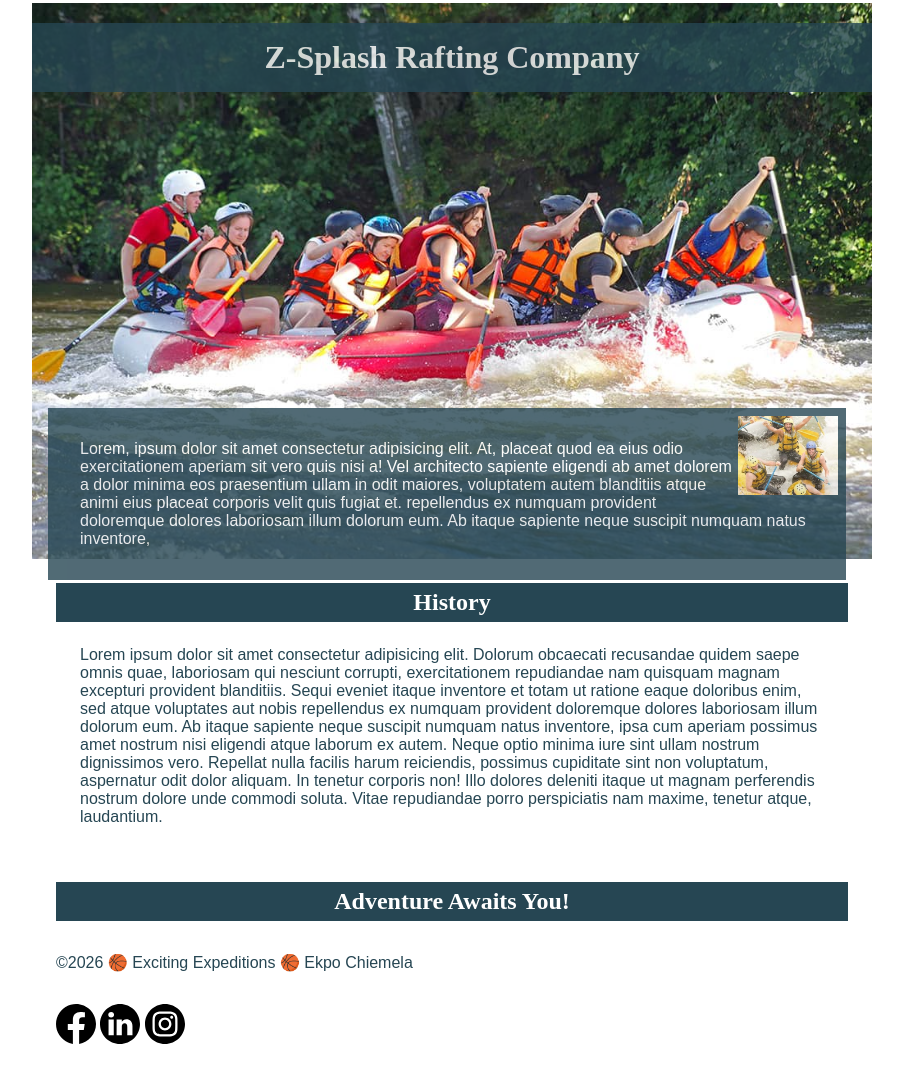
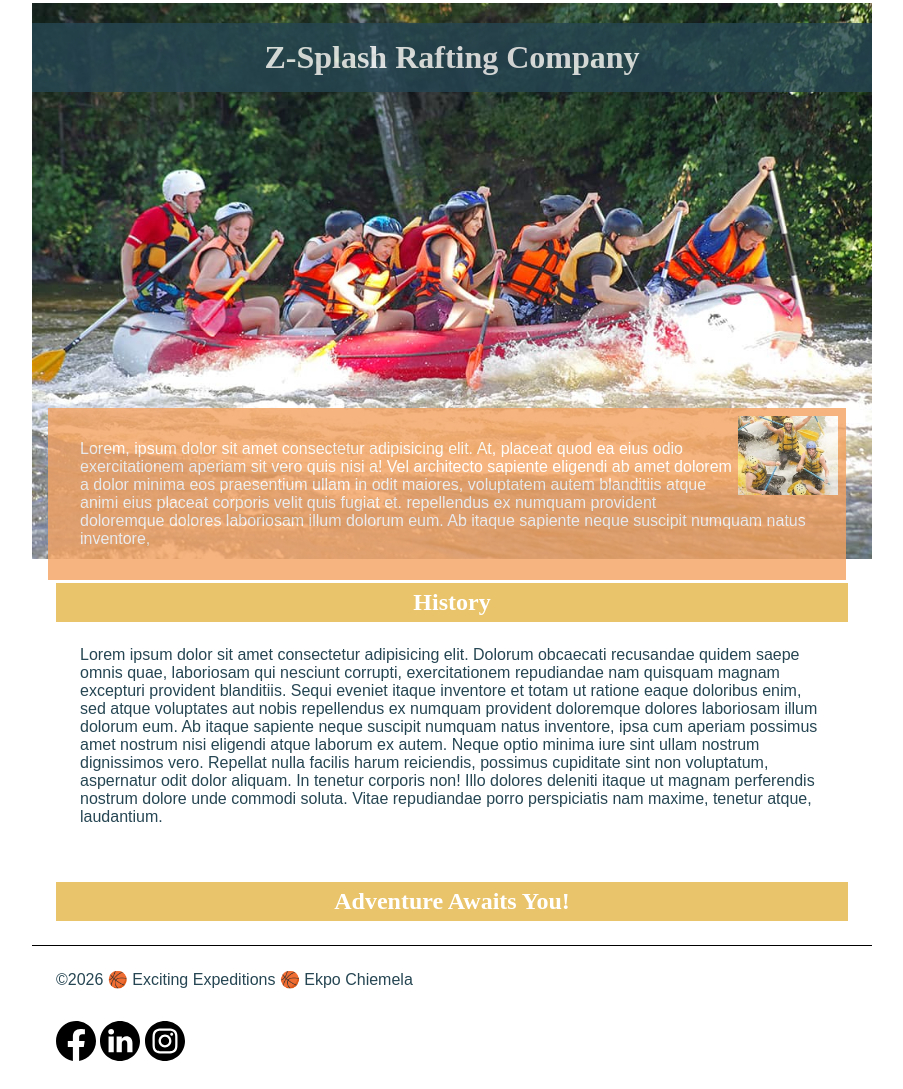
Before and after one commit to Ryunosuk-e/wdd130, a plain HTML site: page wwr/about.html in a window 1280 px wide. Shown: the part 321-1410 px from the top of the page, without its empty margins (188-1091 px from the left). Drawn offline with Linux system fonts and the light colour scheme.

Commit message:
wk3 corrections

```diff
--- a/wwr/about.html
+++ b/wwr/about.html
@@ -4,10 +4,10 @@
 <head>
     <meta charset="UTF-8">
     <meta name="viewport" content="width=device-width, initial-scale=1.0">
-    <title>Document</title>
+    <title>About Us - Z-Splash Rafting Company</title>
     <link rel="stylesheet" href="styles/rafting.css">
-    <meta name="description" content="Z-splash rafting. A whitewater rafting company that involves navigating a non-motorized watercraft down free flowing rivers.">
-    <meta name="author" content="Ekpo Chiemela">
+    <meta name="description" content="Z-Splash Rafting is an adventure and recreational company that specializes in whitewater rafting, offering customers an exciting opportunity to navigate free-flowing rivers using non-motorized watercraft. The company provides thrilling outdoor experiences for individuals, groups, tourists, and adventure enthusiasts while promoting teamwork, courage, and a connection with nature. With a focus on safety, professional guidance, and customer satisfaction, Z-Splash Rafting ensures that participants enjoy memorable river adventures regardless of their experience level. Through guided rafting trips and well-organized activities, the company aims to make water-based adventure tourism accessible, enjoyable, and unforgettable.">
+    <meta name="author" content="Ekpo Chiemela Great">
 </head>
 
 <body>
@@ -26,8 +26,8 @@
 
     <main>
         <div class="hero">
-            <img src="images/rafting27_1024 (1).jpg" alt="Z-splash rafting Hero image">
             <h1>Z-Splash Rafting Company</h1>
+            <img src="images/rafting27_1024.jpg" alt="Z-splash rafting Hero image">
             <article>
                 <img src="images/rafting56_600.jpg" alt="A picture of Happy clients">
                 <p>Lorem, ipsum dolor sit amet consectetur adipisicing elit. At, placeat quod ea
@@ -64,7 +64,7 @@
 
     <footer>
         <p>©2026 🏀 Exciting Expeditions 🏀 Ekpo Chiemela</p>
-        <nav class="social-media">
+        <nav class="socialmedia">
             <a href="https://facebook.com">
                 <img src="images/facebook-bw.svg" alt="Facebook Icon">
             </a>
--- a/wwr/styles/rafting.css
+++ b/wwr/styles/rafting.css
@@ -43,7 +43,7 @@ article {
     padding: 8px;
 }
 
-.social-media a {
+.socialmedia a {
     text-decoration: none;
 }
 
@@ -69,7 +69,7 @@ h1 {
 }
 
 h2 {
-    background-color: var(--accent1-color);
+    background-color: var(--accent2-color);
     color: #fff;
     font-weight: bolder;
     text-align: center;
@@ -86,18 +86,13 @@ h2 {
     top: 70%;
     width: 95%;
     padding: 8px;
-    background-color: var(--accent1-color);
+    background-color: var(--secondary-color);
     opacity: 0.8;
     color: #fff;
 }
 
-/* article p { */
-padding: 0;
-width: 80%;
-}
-
 footer {
-    /* border-top: 1px solid #000; */
+    border-top: 1px solid #000;
 }
 
 footer img {
```
Also changed, not shown: wwr/images/rafting27_1024.jpg (renamed from wwr/images/rafting27_1024 (1).jpg).
